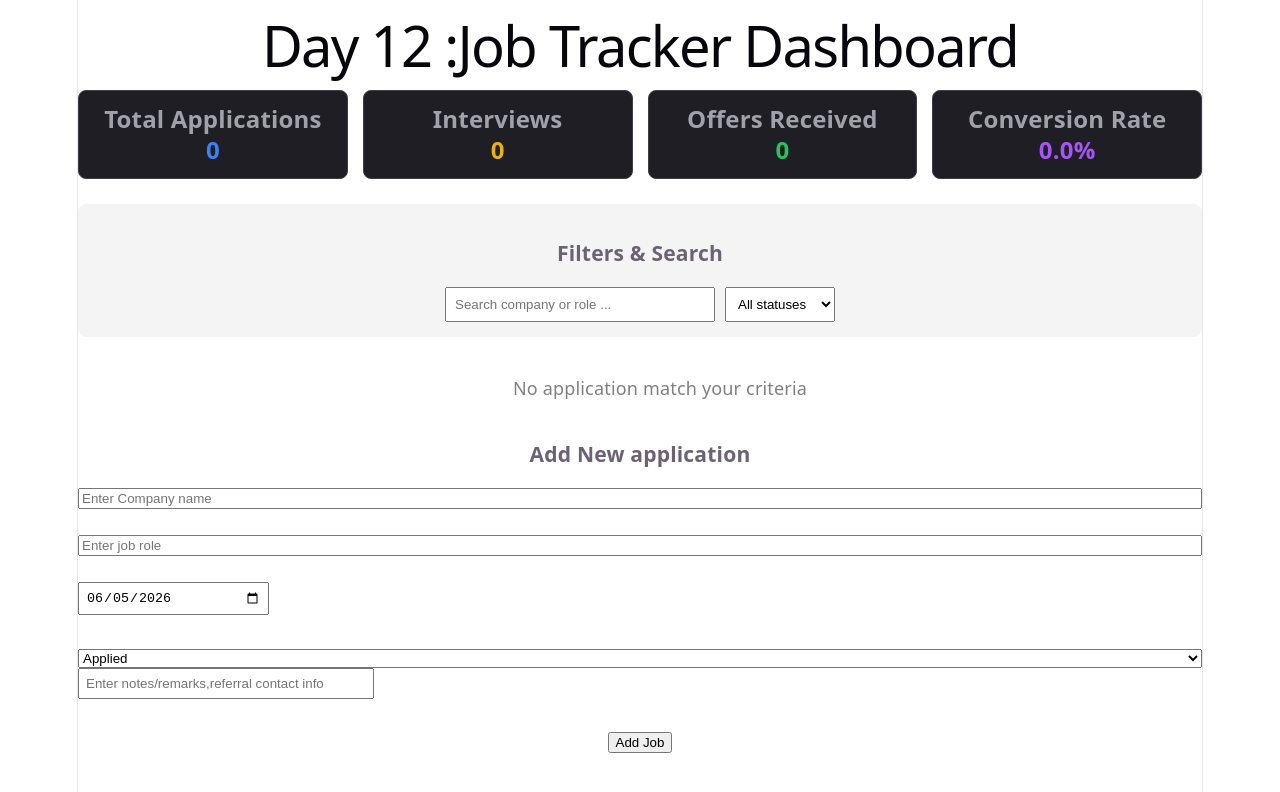
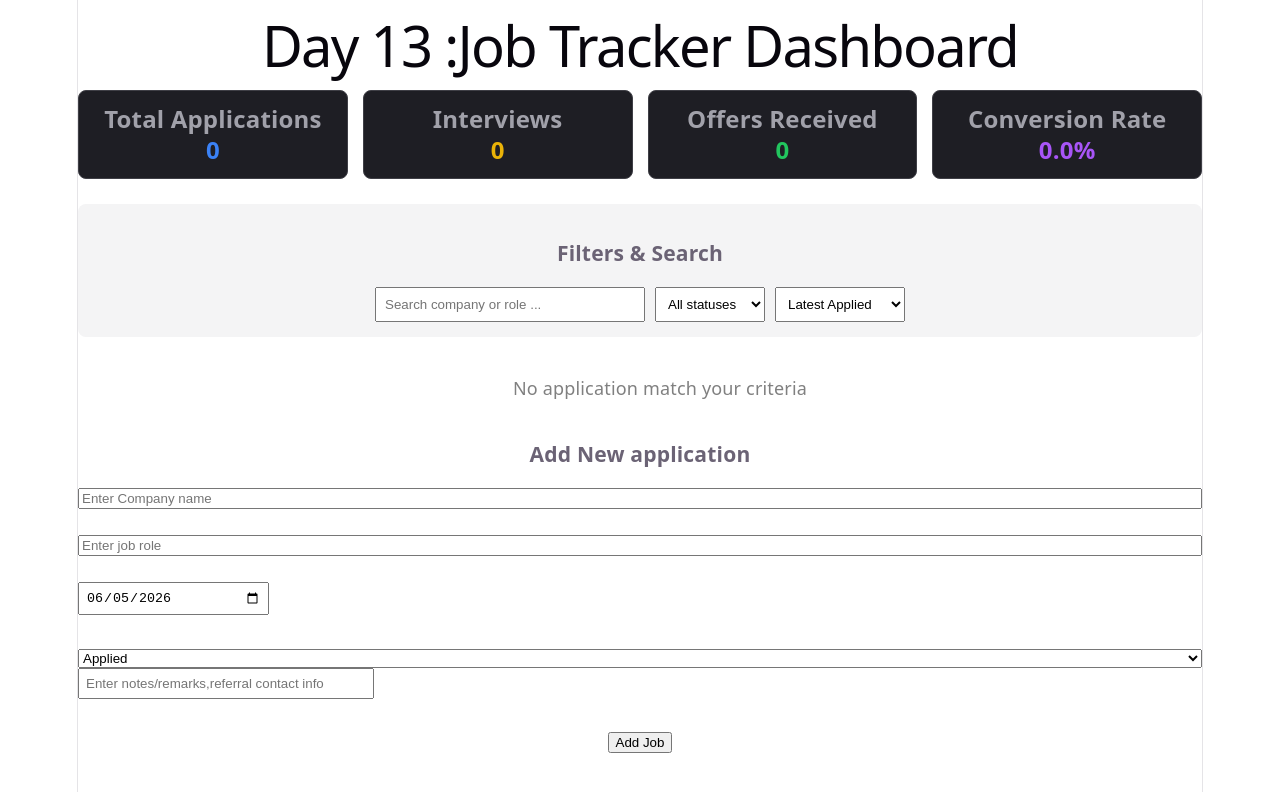
Before and after one commit to emailforabhiraj369-oss/dev-tracker, a React (Vite) app: page / in a window 1280 px wide. Shown: the top 792 px of the page. Built offline with nearby package versions, Linux system fonts and the light colour scheme.

Commit message:
feat: complete day 13 - engineer defensive multi-tier sorting framework for chronological and alphabetical rendering

```diff
--- a/src/App.jsx
+++ b/src/App.jsx
@@ -34,6 +34,9 @@ function App() {
   const [searchQuery, setSearchQuery] = useState("");
   const [filterStatus, setFilterStatus] = useState("All");
 
+  // Day 13: Sort actively
+  const [sortBy,setSortBy]= useState("Latest");
+
   // =================================
   // 2.SIDE EFFECTS(USEeFFECT)
   // =================================
@@ -57,7 +60,22 @@ function App() {
     const matchesStatus = filterStatus === "All" || job.status === filterStatus;
 
     return matchesSearch && matchesStatus;
-  });
+  })
+  // Day 13: Sorting engine
+  .sort((a,b)=>{
+
+    if(sortBy === "Alphabetical") {
+      // Sorts alphabetically by comparing (A to Z)
+      return(a.company || "").localeCompare(b.company || "");
+    }
+
+    if(sortBy === "Latest") {
+      // Sorts chronologically by date string ,newest first(YYYY-MM-DD STRINGS COMAPARE)
+      return (b.date || "").localeCompare(a.date || "");
+    }
+
+    return 0;
+  })
 
   // Day 8 -Performance metric board CALCULATIONS
 
@@ -144,7 +162,7 @@ function App() {
   return (
     <>
 
-      <h1>Day 12 :Job Tracker Dashboard</h1>
+      <h1>Day 13 :Job Tracker Dashboard</h1>
 
 
       {/* Day 8: Permormance metrics Dashboard Row */}
@@ -182,7 +200,7 @@ function App() {
         />
         <select value={filterStatus}
           onChange={(e) => setFilterStatus(e.target.value)}
-          style={{ padding: '8px' }}
+          style={{ padding: '8px',marginRight:'10px' }}
         >
           <option value="All">All statuses</option>
           <option value="Applied">Applied</option>
@@ -192,6 +210,17 @@ function App() {
 
 
         </select>
+{/* Day 13:Sorting Dropdown */}
+
+        <select value={sortBy}
+        onChange={(e)=> setSortBy(e.target.value)}
+        style={{ padding: "8px"}}
+        >
+          <option value="Latest">Latest Applied</option>
+          <option value="Alphabetical">Company (A-Z)</option>
+        </select>
+
+
       </div>
       {/* Displaying the application list */}
       <ul>
@@ -206,7 +235,7 @@ function App() {
             Rejected: "badge badge-rejected"
           };
           return (<li key={id}>  <strong>{company}</strong> - {role} {" "}
-            {/* <span className= {status==="Applied"?"blue" :status ==="Offered" ?"green":"gray"}>{status}</span>{" "}  */}
+
             <span className={badgeClasses[status] || "badge"}>{status}</span>{" "}
             <span style={{ color: '#a1a1aa', fontSize: '14px' }} >(Applied on :{date || "N/A"})</span>
 
```
